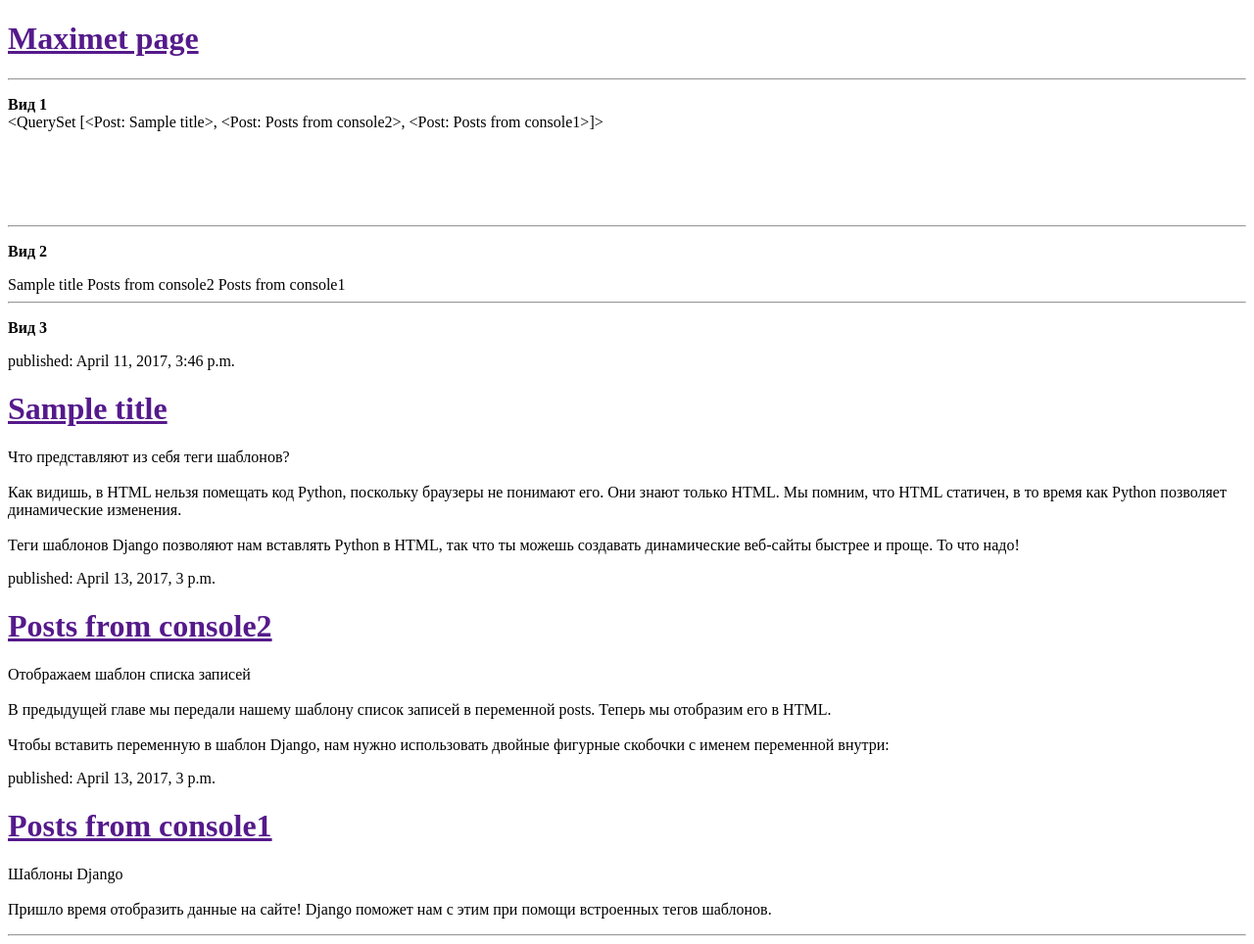
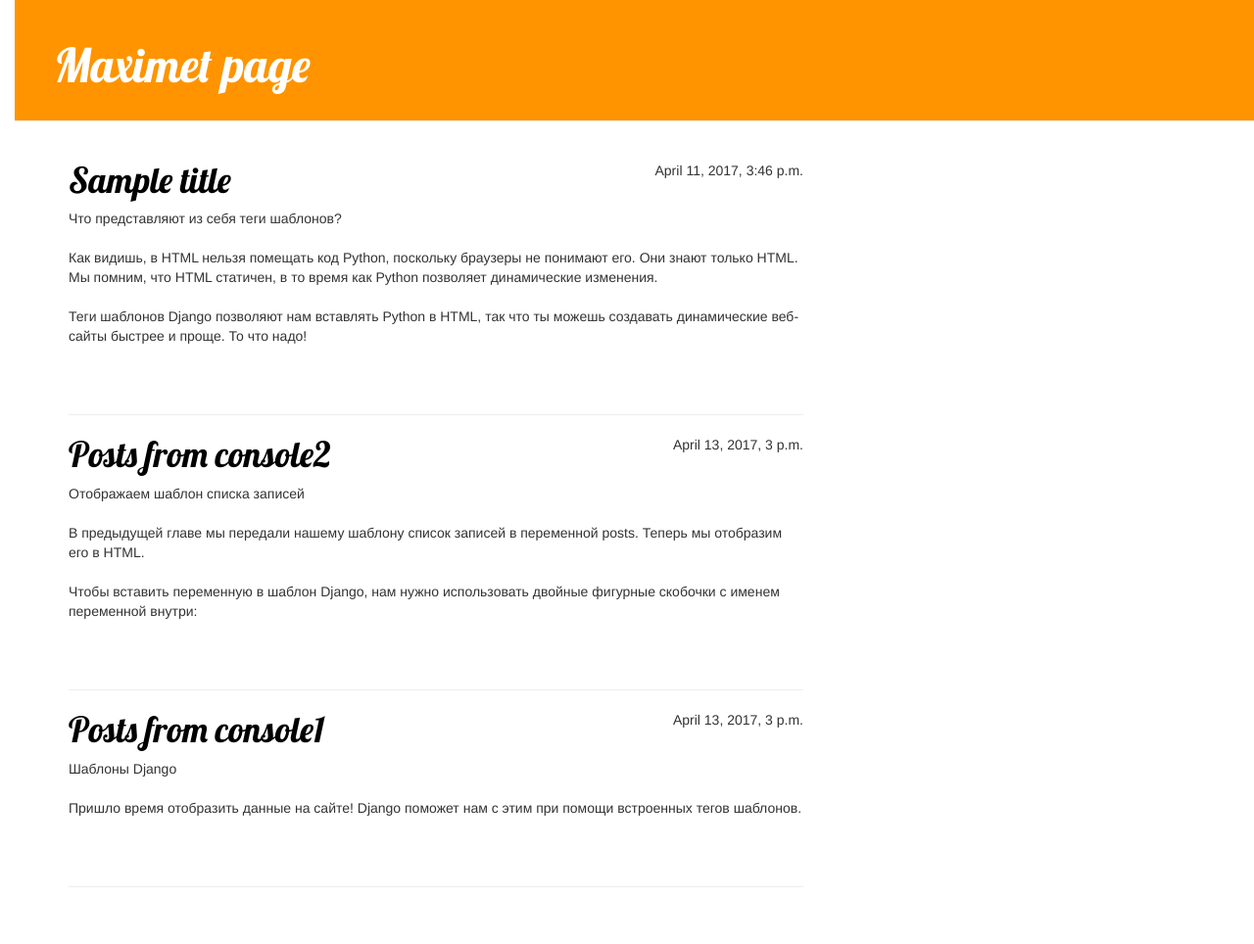
Before and after one commit to d2678912/my-first-blog, a Django app: page / in a window 1280 px wide. Shown: the whole page at 98% size. After the commit the page ends 906 px from the top, so only its background shows below. Run offline with Django 3.2, Linux system fonts and the light colour scheme; data comes from the database, SQL or seed files in the repository; both versions use the stored data as it was before the commit; some libraries are stand-ins or nearby versions.

Commit message:
create css, del db.sqlite3, create base.html

```diff
--- /dev/null
+++ b/blog/static/css/blog.css
@@ -0,0 +1,56 @@
+h1 a {
+    color: #FCA205;
+    font-family: 'Lobster';
+}
+body {
+    padding-left: 15px;
+}
+
+/* class styles*/
+.page-header {
+    background-color: #ff9400;
+    margin-top: 0;
+    padding: 20px 20px 20px 40px;
+}
+.page-header h1, .page-header h1 a, .page-header h1 a:visited, .page-header h1 a:active {
+    color: #ffffff;
+    font-size: 36pt;
+    text-decoration: none;
+}
+.content {
+    margin-left: 40px;
+}
+h1, h2, h3, h4 {
+    font-family: 'Lobster', cursive;
+}
+.date {
+    float: right;
+}
+.save {
+    float: right;
+}
+.post-form textarea, .post-form input {
+    width: 100%;
+}
+
+.top-menu, .top-menu:hover, .top-menu:visited {
+    color: #ffffff;
+    float: right;
+    font-size: 26pt;
+    margin-right: 20px;
+}
+.post {
+    margin-bottom:70px;
+}
+.post h1 a, .post h1 a:visited {
+    color: #000000;
+}
+
+
+
+
+
+
+h3 a {
+    color: red;
+}
--- /dev/null
+++ b/blog/templates/blog/base.html
@@ -0,0 +1,26 @@
+{% load staticfiles %}
+<!DOCTYPE html>
+<html lang="en">
+<head>
+    <meta charset="UTF-8">
+    <title>Maximet</title>
+    <link rel="stylesheet" href="//maxcdn.bootstrapcdn.com/bootstrap/3.2.0/css/bootstrap.min.css"><!--стили бутстреп-->
+    <link rel="stylesheet" href="//maxcdn.bootstrapcdn.com/bootstrap/3.2.0/css/bootstrap-theme.min.css"><!--стили бутстреп-->
+    <link rel="stylesheet" href="{% static 'css/blog.css' %}"><!--link to css file-->
+    <link href="https://fonts.googleapis.com/css?family=Lobster&subset=latin,cyrillic" rel="stylesheet" type="text/css"><!--change fonts-->
+</head>
+<body>
+    <div class="page-header">
+        <h1><a href="/">Maximet page</a></h1>
+    </div>
+
+    <div class="content container">
+        <div class="row">
+            <div class="col-md-8">
+            {% block content %}
+            {% endblock %}
+            </div>
+        </div>
+    </div>
+</body>
+</html>
--- a/blog/templates/blog/post_list.html
+++ b/blog/templates/blog/post_list.html
@@ -1,36 +1,15 @@
-<!DOCTYPE html>
-<html lang="en">
-<head>
-    <meta charset="UTF-8">
-    <title>Maximet</title>
-</head>
-<body>
-    <div>
-        <h1><a href="">Maximet page</a></h1>
-    </div>
-    <hr>
-    <p><b>Вид 1</b><br>
-        {{ posts }}</p>
+{% extends 'blog/base.html' %}
 
-    <br>
-    <br>
-    <br>
-    <br>
-    <hr>
-    <p><b>Вид 2</b></p>
-        {% for post in posts %}
-            {{ post }}
-        {% endfor %}
-    <hr>
-    <p><b>Вид 3</b></p>
+
+{% block content %}
     {% for post in posts %}
-        <div>
-            <p>published: {{ post.published_date }}</p>
+        <div class="post">
+            <div class="date">
+                {{ post.published_date }}
+            </div>
             <h1><a href="">{{ post.title }}</a></h1><!-- пост тайтл с выделением как ссылки-->
             <p>{{ post.text|linebreaksbr }}</p><!-- выведение текста с подгоном под формат параграфов-->
         </div>
-    {% endfor %}
-    <hr>
-
-</body>
-</html>
+        <hr>
+   {% endfor %}
+{% endblock content %}
```
Also changed, not shown: db.sqlite3 (deleted), 1 other file.
